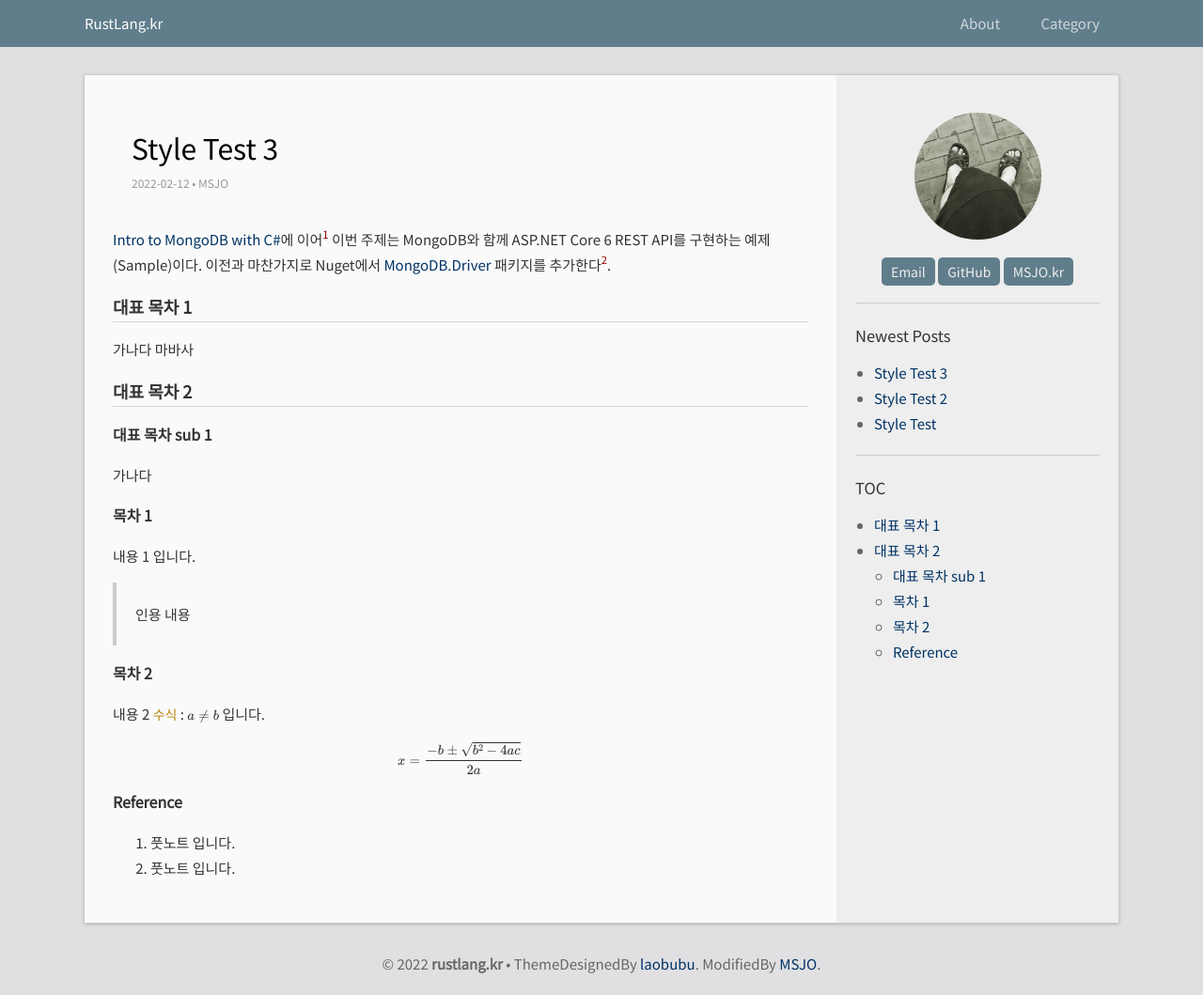
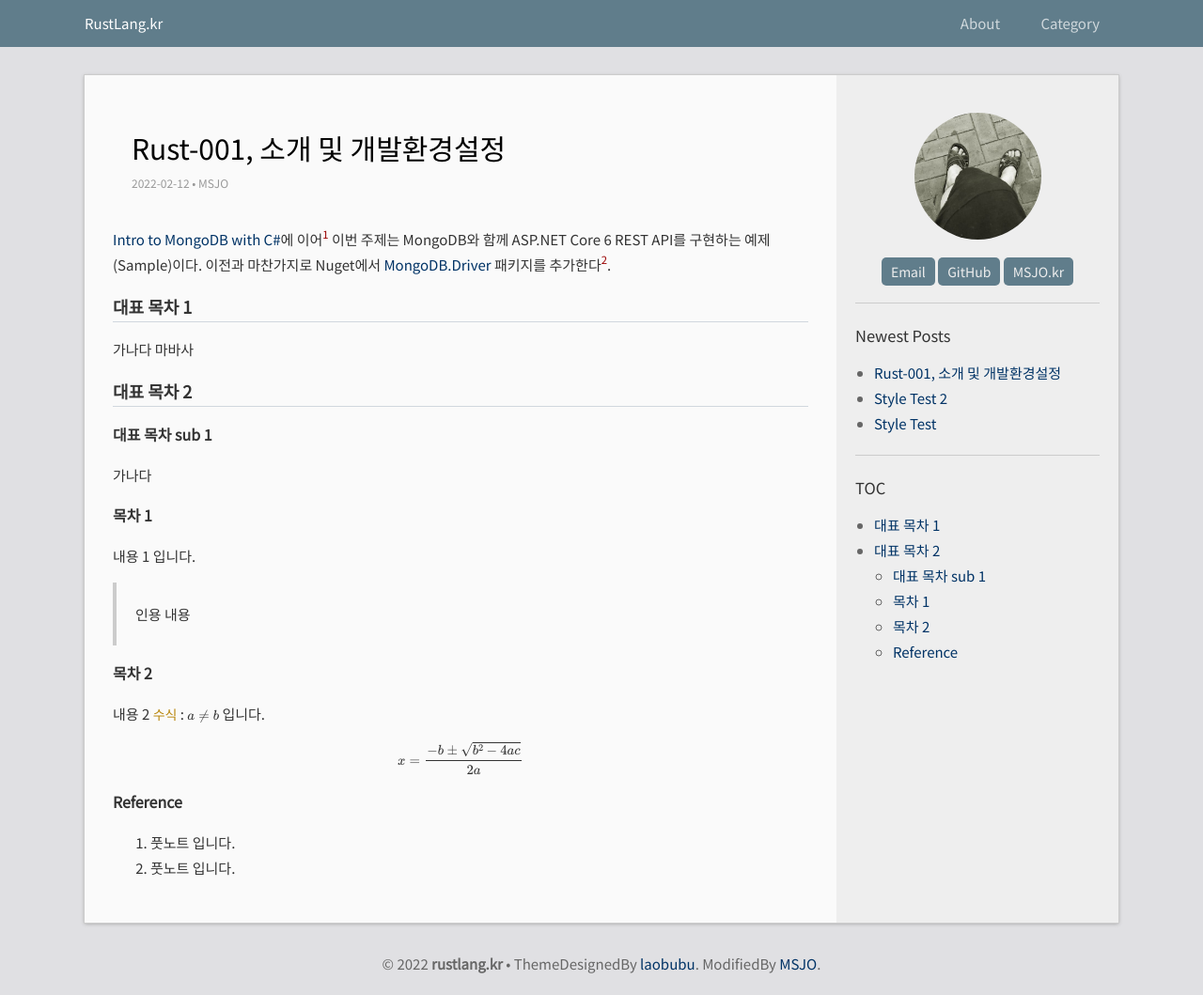
Before and after one commit to DebugJO/rustlang, a Jekyll site: the page built from _posts/2022-02-12-3.md, in a window 1280 px wide. Shown: the whole page at 94% size. Built offline with Jekyll 4.4.1, drawn with Linux system fonts in a browser that asks for light colours; formulas are drawn with MathJax 3.

Commit message:
Rust-001, 소개 및 개발환경설정

```diff
--- a/_posts/2022-02-12-3.md
+++ b/_posts/2022-02-12-3.md
@@ -1,6 +1,6 @@
 ---
 layout: post
-title:  "Style Test 3"
+title:  "Rust-001, 소개 및 개발환경설정"
 categories: [Rust Tutorial]
 ---
 
```
